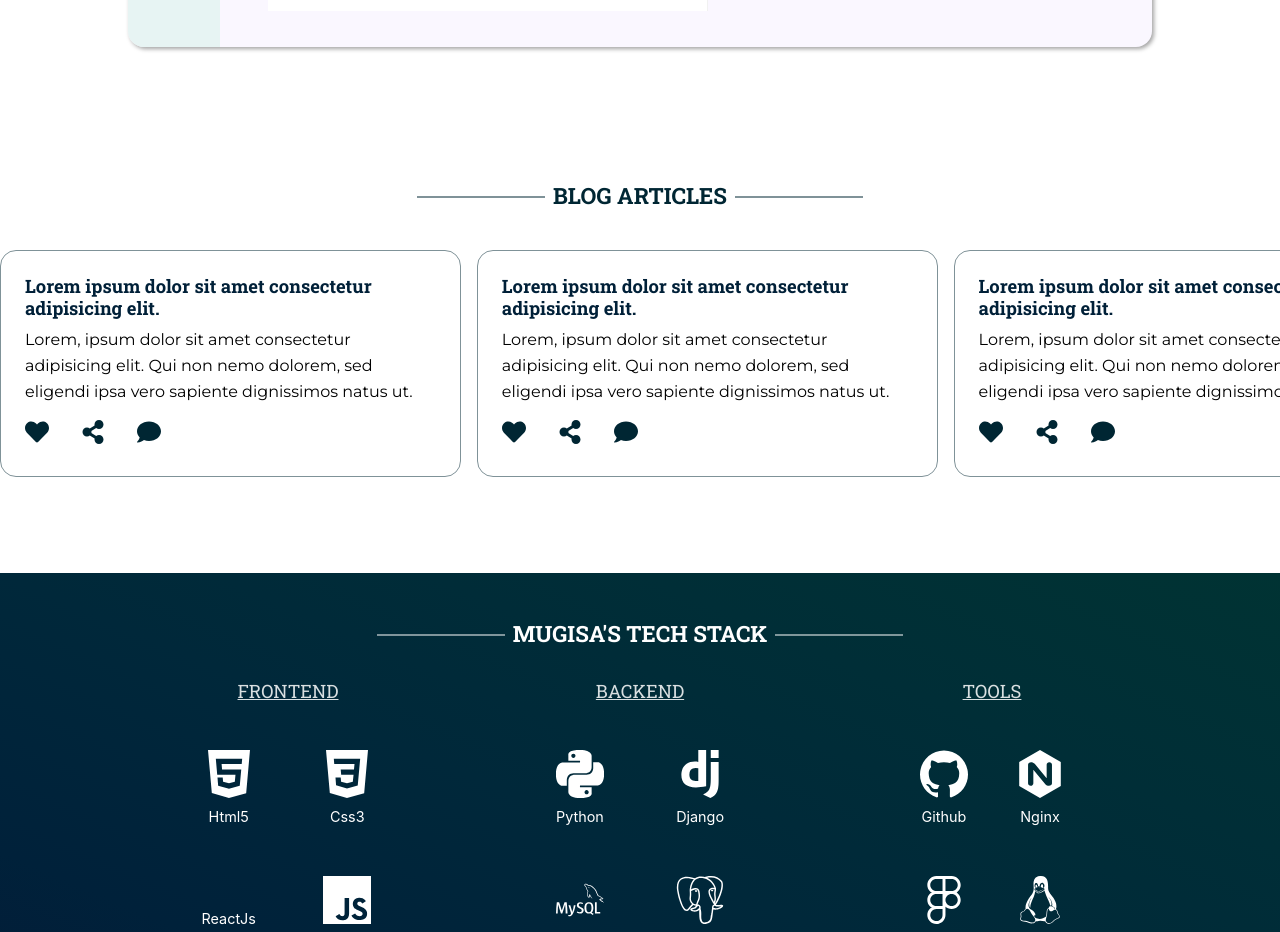
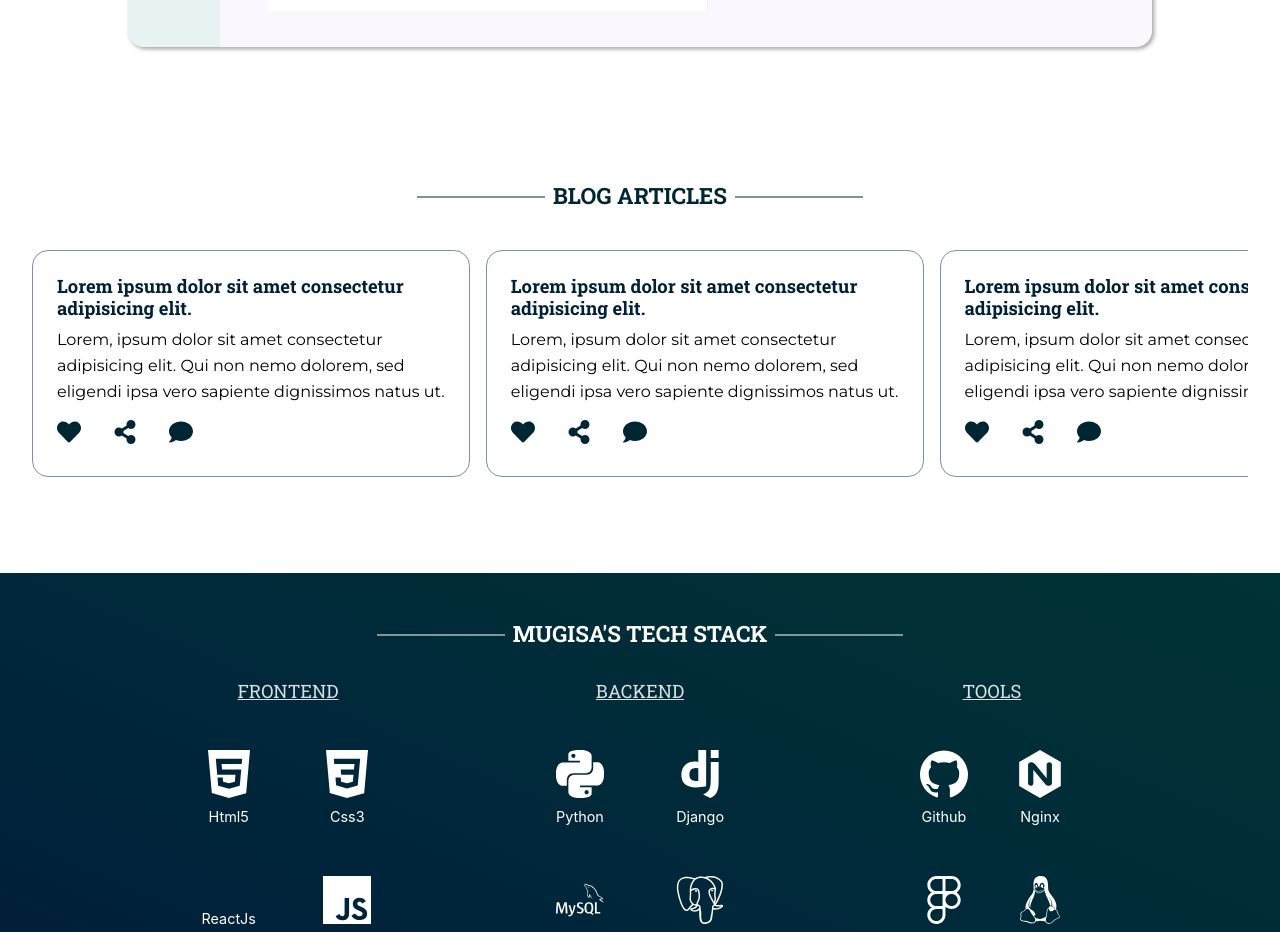
Before and after one commit to phillipmugisa/portfolio, a React (Create React App) app in the folder frontend/: page / in a window 1280 px wide. Shown: the part 2280-3212 px from the top of the page. Built offline with nearby package versions, Linux system fonts and the light colour scheme.

Commit message:
Update Blogs.jsx

```diff
--- a/frontend/src/components/Blogs.jsx
+++ b/frontend/src/components/Blogs.jsx
@@ -5,9 +5,9 @@ import SectionHeading  from './utils/sectionHeading';
 
 const Blogs = () => {
     return (
-        <section className="blogs container-fluid grid">
+        <section className="blogs container-fluid grid pd-inline-2">
             <SectionHeading headingText={"Blog Articles"} classes="txt-secondary"/>
-            <div className="blogs-body horizontal-scroll grid pd-inline-2">
+            <div className="blogs-body horizontal-scroll grid pd-inline-3">
                 <BlogCard blogId = {1}/>
                 <BlogCard blogId = {1}/>
                 <BlogCard blogId = {1}/>
```
